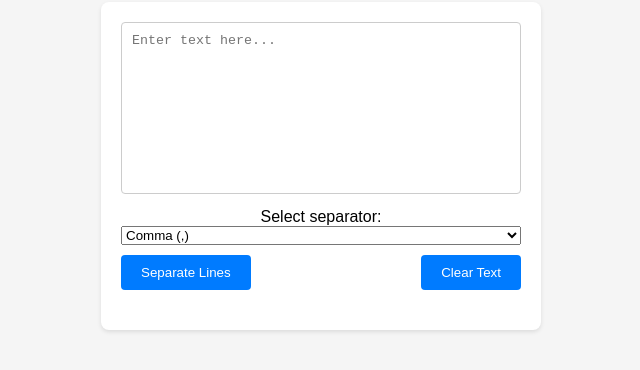
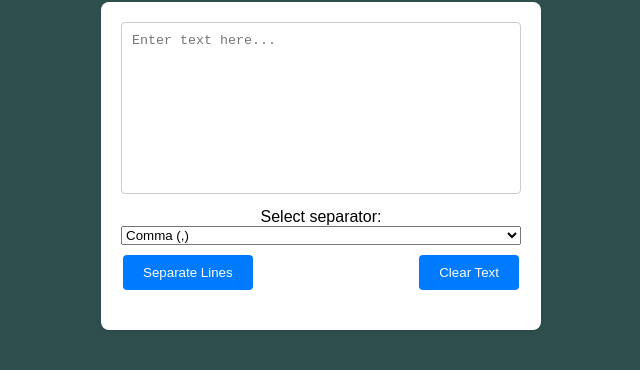
Before and after one commit to BryShay/cloudResumeWebsiteProject, a plain HTML site: page LoggingApp.HTML in a window 1280 px wide. Shown: the part 274-644 px from the top of the page, without its empty margins (319-959 px from the left). Drawn offline with Linux system fonts and the light colour scheme.

Commit message:
changed background color to dark slate gray

```diff
--- a/LoggingApp.HTML
+++ b/LoggingApp.HTML
@@ -13,8 +13,10 @@
             justify-content: center;
             align-items: center;
             height: 100vh;
-            background-color: #f5f5f5;
             flex-direction: column;
+            background-color: darkslategray;
+            background-size: cover;
+            background-repeat: no-repeat;
         }
 
         #container {
@@ -43,6 +45,7 @@
             border: none;
             border-radius: 4px;
             cursor: pointer;
+            margin: 0 2px;
         }
 
         button:hover {
@@ -71,6 +74,7 @@
             justify-content: space-between;
             width: 100%;
         }
+
     </style>
 </head>
 <body>
```
